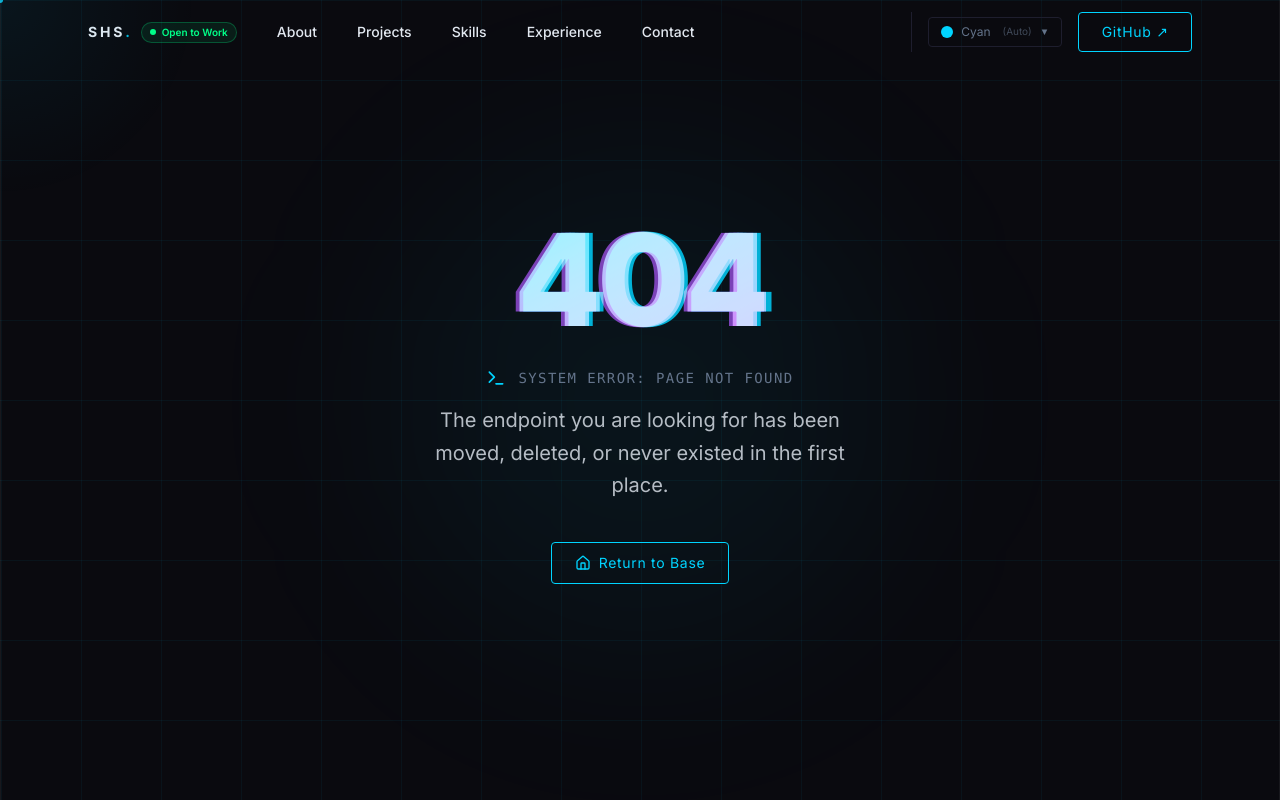
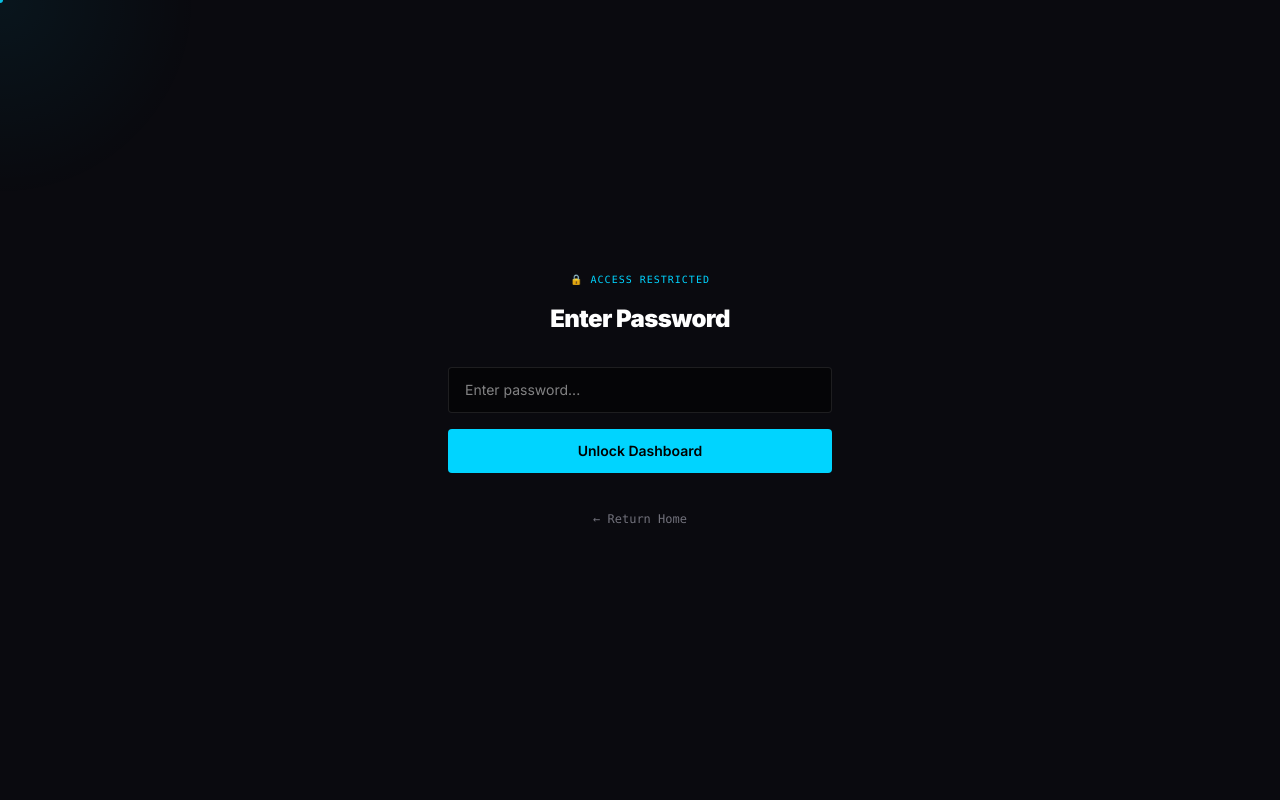
Before and after one commit to Sahilhamids/PORTFOLIO, a Next.js app: page /dashboard in a window 1280 px wide. Before the commit this address had no page. Built offline with nearby package versions, Linux system fonts and the light colour scheme.

Commit message:
feat: hidden analytics dashboard easter egg

```diff
--- a/app/components/Footer.tsx
+++ b/app/components/Footer.tsx
@@ -1,9 +1,12 @@
 "use client";
 import { useState, useEffect } from "react";
+import { useRouter } from "next/navigation";
 
 export default function Footer() {
   const year = new Date().getFullYear();
   const [timeStr, setTimeStr] = useState<string>("");
+  const [clickCount, setClickCount] = useState(0);
+  const router = useRouter();
 
   useEffect(() => {
     const updateTime = () => {
@@ -28,7 +31,18 @@ export default function Footer() {
 
         {/* Left */}
         <div className="flex flex-col items-center md:items-start gap-1.5">
-          <span className="font-bold tracking-widest text-sm text-[var(--text)]" style={{ letterSpacing: "0.2em" }}>
+          <span
+            className="font-bold tracking-widest text-sm text-[var(--text)] select-none"
+            style={{ letterSpacing: "0.2em" }}
+            onClick={() => {
+              const newCount = clickCount + 1;
+              setClickCount(newCount);
+              if (newCount === 4) {
+                router.push('/dashboard');
+                setClickCount(0);
+              }
+            }}
+          >
             SHS<span className="text-cyan-500">.</span>
           </span>
           <p className="text-xs" style={{ color: "var(--muted)" }}>
--- /dev/null
+++ b/app/dashboard/page.tsx
@@ -0,0 +1,133 @@
+"use client";
+
+import { useState } from "react";
+import Link from "next/link";
+
+export default function DashboardPage() {
+  const [password, setPassword] = useState("");
+  const [isAuthenticated, setIsAuthenticated] = useState(false);
+  const [error, setError] = useState(false);
+
+  const handleSubmit = (e: React.FormEvent) => {
+    e.preventDefault();
+    if (password.toLowerCase() === "sahil") {
+      setIsAuthenticated(true);
+      setError(false);
+    } else {
+      setError(true);
+      setPassword("");
+    }
+  };
+
+  if (!isAuthenticated) {
+    return (
+      <main className="min-h-screen flex flex-col items-center justify-center px-6" style={{ background: "#0a0a0f", color: "#fff" }}>
+        <div className="w-full max-w-sm">
+          <p className="text-[10px] tracking-widest uppercase font-mono mb-4 text-center" style={{ color: "#00d4ff" }}>
+            🔒 Access Restricted
+          </p>
+          <h1 className="text-2xl font-black mb-8 tracking-tight text-center">Enter Password</h1>
+
+          <form onSubmit={handleSubmit} className="flex flex-col gap-4">
+            <input
+              type="password"
+              value={password}
+              onChange={(e) => setPassword(e.target.value)}
+              className="w-full bg-black/50 border px-4 py-3 rounded text-sm focus:outline-none focus:border-cyan-500 transition-colors"
+              style={{ borderColor: error ? "#ef4444" : "#ffffff1a" }}
+              placeholder="Enter password..."
+              autoFocus
+            />
+            {error && <p className="text-xs text-red-500 text-center">Incorrect password.</p>}
+            <button
+              type="submit"
+              className="w-full py-3 rounded text-sm font-semibold transition-all hover:opacity-80"
+              style={{ background: "#00d4ff", color: "#000" }}
+            >
+              Unlock Dashboard
+            </button>
+          </form>
+
+          <div className="mt-8 text-center">
+            <Link href="/" className="text-xs font-mono text-zinc-500 hover:text-white transition-colors">
+              ← Return Home
+            </Link>
+          </div>
+        </div>
+      </main>
+    );
+  }
+
+  // Dashboard View
+  const stats = [
+    { label: "Total Views", value: "24,592", trend: "+12%" },
+    { label: "Unique Visitors", value: "8,941", trend: "+5%" },
+    { label: "Avg. Session", value: "2m 14s", trend: "-1%" },
+    { label: "Bounce Rate", value: "32%", trend: "-4%" },
+  ];
+
+  return (
+    <main className="min-h-screen p-6 md:p-12" style={{ background: "#0a0a0f", color: "#fff" }}>
+      <div className="max-w-6xl mx-auto">
+        <header className="flex flex-col md:flex-row md:items-center justify-between gap-4 mb-12 border-b pb-6" style={{ borderColor: "#ffffff1a" }}>
+          <div>
+            <p className="text-[10px] tracking-widest uppercase font-mono mb-2" style={{ color: "#00d4ff" }}>
+              📊 Analytics
+            </p>
+            <h1 className="text-3xl font-black tracking-tight">Dashboard Overview</h1>
+          </div>
+          <Link href="/" className="text-xs font-mono px-4 py-2 rounded border hover:bg-white/5 transition-colors" style={{ borderColor: "#ffffff1a" }}>
+            ← Exit Dashboard
+          </Link>
+        </header>
+
+        <div className="grid grid-cols-1 md:grid-cols-2 lg:grid-cols-4 gap-6 mb-10">
+          {stats.map((stat, i) => (
+            <div key={i} className="p-6 rounded-xl border bg-black/20" style={{ borderColor: "#ffffff1a" }}>
+              <p className="text-xs font-mono text-zinc-400 mb-2">{stat.label}</p>
+              <div className="flex items-end justify-between">
+                <span className="text-3xl font-bold">{stat.value}</span>
+                <span className={`text-xs font-medium ${stat.trend.startsWith("+") ? "text-green-500" : "text-red-500"}`}>
+                  {stat.trend}
+                </span>
+              </div>
+            </div>
+          ))}
+        </div>
+
+        <div className="grid grid-cols-1 lg:grid-cols-3 gap-6">
+          <div className="lg:col-span-2 p-6 rounded-xl border bg-black/20 min-h-[300px] flex flex-col justify-end" style={{ borderColor: "#ffffff1a" }}>
+            <p className="text-zinc-500 text-sm mb-4">Traffic Chart (Mocked)</p>
+            <div className="w-full flex items-end justify-between gap-2 h-40 opacity-70">
+              {[40, 70, 45, 90, 65, 85, 120, 95, 110, 80, 130, 100].map((h, j) => (
+                <div key={j} className="w-full rounded-t-sm transition-all hover:opacity-80 cursor-crosshair" style={{ height: `${h}px`, background: "linear-gradient(to top, rgba(0,212,255,0.1), rgba(0,212,255,1))" }} />
+              ))}
+            </div>
+          </div>
+          <div className="p-6 rounded-xl border bg-black/20" style={{ borderColor: "#ffffff1a" }}>
+            <h3 className="text-sm font-semibold mb-6">Top Sources</h3>
+            <ul className="space-y-6">
+              {[
+                { source: "Direct", percent: 45 },
+                { source: "LinkedIn", percent: 30 },
+                { source: "Twitter / X", percent: 15 },
+                { source: "GitHub", percent: 10 },
+              ].map((s, i) => (
+                <li key={i} className="flex flex-col gap-2">
+                  <div className="flex justify-between items-center text-xs">
+                    <span className="text-zinc-400">{s.source}</span>
+                    <span className="font-mono text-zinc-300">{s.percent}%</span>
+                  </div>
+                  <div className="h-1.5 w-full bg-white/10 rounded-full overflow-hidden">
+                    <div className="h-full bg-cyan-500" style={{ width: `${s.percent}%` }} />
+                  </div>
+                </li>
+              ))}
+            </ul>
+          </div>
+        </div>
+
+      </div>
+    </main>
+  );
+}
--- a/app/stats/page.tsx
+++ b/app/stats/page.tsx
@@ -47,9 +47,6 @@ export default function StatsPage() {
           <Link href="/" className="text-xs font-mono px-4 py-2 rounded" style={{ background: "rgba(0,212,255,0.08)", border: "1px solid rgba(0,212,255,0.25)", color: "#00d4ff" }}>
             ← Back home
           </Link>
-          <span className="text-[10px]" style={{ color: "#3f3f46" }}>
-            Built with Claude Code 🤖
-          </span>
         </div>
       </div>
     </main>
```
